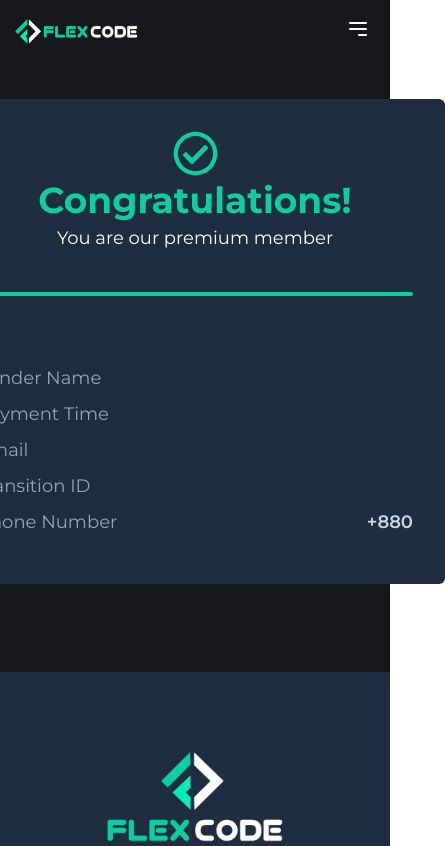
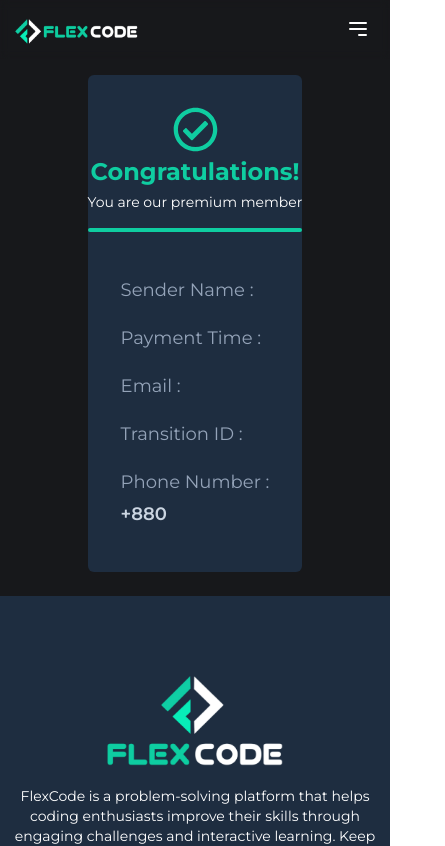
Before and after one commit to ihshadin/flex-code, a React (Vite) app: page /payment/success/1 in a window 390 px wide. Shown: the top 846 px of the page, 445 px wide, since content can reach past the window. Built offline with nearby package versions, Linux system fonts and the light colour scheme; no server answers; a web font is replaced by a local one.

Commit message:
add responsive in subscribe page and more think

```diff
--- a/src/layouts/Dashboard.jsx
+++ b/src/layouts/Dashboard.jsx
@@ -5,7 +5,7 @@ import NavBar from "../pages/Shared/NavBar/NavBar";
 import Footer from "../pages/Shared/Footer/Footer";
 import DashboardHome from "../pages/Dashboard/DashboardHome/DashboardHome";
 import FlexcodeLoading from "../components/FlexcodeLoading/FlexcodeLoading";
-import useAxiosNormal from "../hooks/useAxiosNormal";
+import useAxiosNormal from "../Hooks/useAxiosNormal";
 
 const Dashboard = () => {
   const { user } = useContext(AuthContext);
--- a/src/layouts/MainLayout.jsx
+++ b/src/layouts/MainLayout.jsx
@@ -6,7 +6,7 @@ import FlexcodeLoading from "../components/FlexcodeLoading/FlexcodeLoading";
 import premiumlogo from "/premiumlogo.png";
 import normallogo from "/20230810_125620.png";
 import { AuthContext } from "../providers/AuthProvider";
-import useAxiosNormal from "../hooks/useAxiosNormal";
+import useAxiosNormal from "../Hooks/useAxiosNormal";
 import { Helmet } from "react-helmet";
 
 const MainLayout = () => {
--- a/src/pages/AdminDashbord/AdminMainContent/OverViewAd/ProblemsCard.jsx
+++ b/src/pages/AdminDashbord/AdminMainContent/OverViewAd/ProblemsCard.jsx
@@ -1,6 +1,6 @@
 import React, { useEffect, useState } from 'react';
 import { FaArrowUp } from 'react-icons/fa';
-import useAxiosNormal from '../../../../hooks/useAxiosNormal';
+import useAxiosNormal from '../../../../Hooks/useAxiosNormal';
 
 const ProblemsCard = () => {
     const [problems, setProblems] = useState([]);
--- a/src/pages/CheckOut/CheckOut.jsx
+++ b/src/pages/CheckOut/CheckOut.jsx
@@ -32,10 +32,7 @@ const CheckOut = () => {
       .then((data) => {
         console.log(data);
         window.location.replace(data?.url);
-        // setLoading(false);
       });
-    // setLoading(false);
-    console.log("Main data", data);
   };
 
   return (
@@ -76,8 +73,8 @@ const CheckOut = () => {
           </div>
         </div>
       </div>
-      <div class="exploreCard border border-slate-500 hover:border-[#0fcda156] transition-all p-5 md:p-10 rounded-2xl md:w-[40%]">
-        <h1 class="text-2xl font-semibold mb-4">Payment Checkout</h1>
+      <div className="exploreCard border border-slate-500 hover:border-[#0fcda156] transition-all p-5 md:p-10 rounded-2xl md:w-[40%]">
+        <h1 className="text-2xl font-semibold mb-4">Payment Checkout</h1>
 
         <form onSubmit={handleSubmit(onSubmit)} className="flex flex-col gap-3 text-slate-400">
           <div className="w-full flex items-center gap-2 border border-slate-500 px-2 rounded-lg hover:bg-[#17181B]">
@@ -91,7 +88,6 @@ const CheckOut = () => {
               id=""
               value={user?.displayName}
               placeholder="Your Name"
-              disabled
             />
           </div>
           <div className="w-full flex items-center gap-2 border border-slate-500 px-2 rounded-lg hover:bg-[#17181B]">
@@ -105,7 +101,6 @@ const CheckOut = () => {
               id=""
               value={user?.email}
               placeholder="Email"
-              disabled
             />
           </div>
           <div className="w-full flex items-center gap-2 border border-slate-500 px-2 rounded-lg hover:bg-[#17181B]">
@@ -140,7 +135,7 @@ const CheckOut = () => {
           </div>
 
           <div className="w-full">
-            <button type="submit" class="flexcode-button py-3 px-16 w-full">
+            <button type="submit" className="flexcode-button py-3 px-16 w-full">
               {loading ? (
                 <FaSpinner className="m-auto animate-spin" size={24} />
               ) : (
--- a/src/pages/Subscribe/PaymentSuccess.jsx
+++ b/src/pages/Subscribe/PaymentSuccess.jsx
@@ -1,73 +1,66 @@
 import React, { useEffect, useState } from "react";
 import { FaRegCheckCircle } from "react-icons/fa";
 import { useParams } from "react-router-dom";
-import useAxiosNormal from "../../hooks/useAxiosNormal";
+import useAxiosNormal from "../../Hooks/useAxiosNormal";
+import useAuth from "../../Hooks/useAuth";
 
 const PaymentSuccess = () => {
   const { tranId } = useParams();
   const [data, setData] = useState();
   const [axiosNormal] = useAxiosNormal();
+  const {user} = useAuth()
 
-  console.log(data);
-  //   const {
-  //     access,
-  //     address,
-  //     amount,
-  //     currency,
-  //     email,
-  //     number,
-  //     paidStatus,
-  //     transactionId,
-  //   } = data;
 
   useEffect(() => {
     axiosNormal.get(`/payment/${tranId}`)
       .then((result) => {
         setData(result);
+        axiosNormal.post(`/users/all/premium/${user?.email}`)
+        .then(res => {})
       });
   }, []);
 
   return (
-    <div className="flexcode-container flex justify-center mb-12">
+    <div className="flex justify-center mt-4 md:mt-9 mb-6 md:mb-12">
       <div className="bg-[#1E2D40] rounded-md">
         <h1 className="flex justify-center pt-8 pb-1">
           <FaRegCheckCircle size={45} className="text-center text-[#0fcda1]" />
         </h1>
-        <h1 className="text-4xl font-extrabold text-[#0fcda1] text-center">
+        <h1 className="text-2xl md:text-4xl font-extrabold text-[#0fcda1] text-center">
           Congratulations!
         </h1>
-        <p className="text-center text-lg pt-1 pb-2">
+        <p className="text-center text-sm md:text-lg pt-1 pb-2">
           You are our premium member
         </p>
-        <div className="max-w-full flex justify-center border-2 border-[#0fcda1]  rounded mx-8 my-8"></div>
+        <div className="max-w-full flex justify-center border-2 border-[#0fcda1]  rounded md:mx-8 md:my-8 my-2"></div>
         <div className="flex justify-center ">
-          <div className="px-8 py-8 text-lg w-[500px] leading-9 text-slate-400 mb-3">
-            <div className="flex justify-between items-center">
-              <p>Sender Name</p>
+          <div className="px-8 py-8 text-lg md:w-[500px] leading-9 text-slate-400 mb-3">
+            <div className="flex flex-col md:flex-row justify-between items-start md:items-center">
+              <p>Sender Name :</p>
               <p className="text-lg font-semibold text-slate-300">
                 {data?.name}
               </p>
             </div>
-            <div className="flex justify-between items-center">
-              <p>Payment Time</p>
+            <div className="flex flex-col md:flex-row justify-between items-start md:items-center mt-3 md:mt-0">
+              <p>Payment Time :</p>
               <p className="text-lg font-semibold text-slate-300">
                 {data?.time}
               </p>
             </div>
-            <div className="flex justify-between items-center">
-              <p>Email</p>
+            <div className="flex flex-col md:flex-row justify-between items-start md:items-center mt-3 md:mt-0">
+              <p>Email :</p>
               <p className="text-lg font-semibold text-slate-300">
                 {data?.email}
               </p>
             </div>
-            <div className="flex justify-between items-center">
-              <p>Transition ID</p>
+            <div className="flex flex-col md:flex-row justify-between items-start md:items-center mt-3 md:mt-0">
+              <p>Transition ID :</p>
               <p className="text-lg font-semibold text-slate-300">
                 {data?.transactionId}
               </p>
             </div>
-            <div className="flex justify-between items-center">
-              <p>Phone Number</p>
+            <div className="flex flex-col md:flex-row justify-between items-start md:items-center mt-3 md:mt-0">
+              <p>Phone Number :</p>
               <p className="text-lg font-semibold text-slate-300">
                 +880 {data?.number}{" "}
               </p>
```
Also changed, not shown: src/Routes/PrivateRoute.jsx (line endings or trailing spaces).
